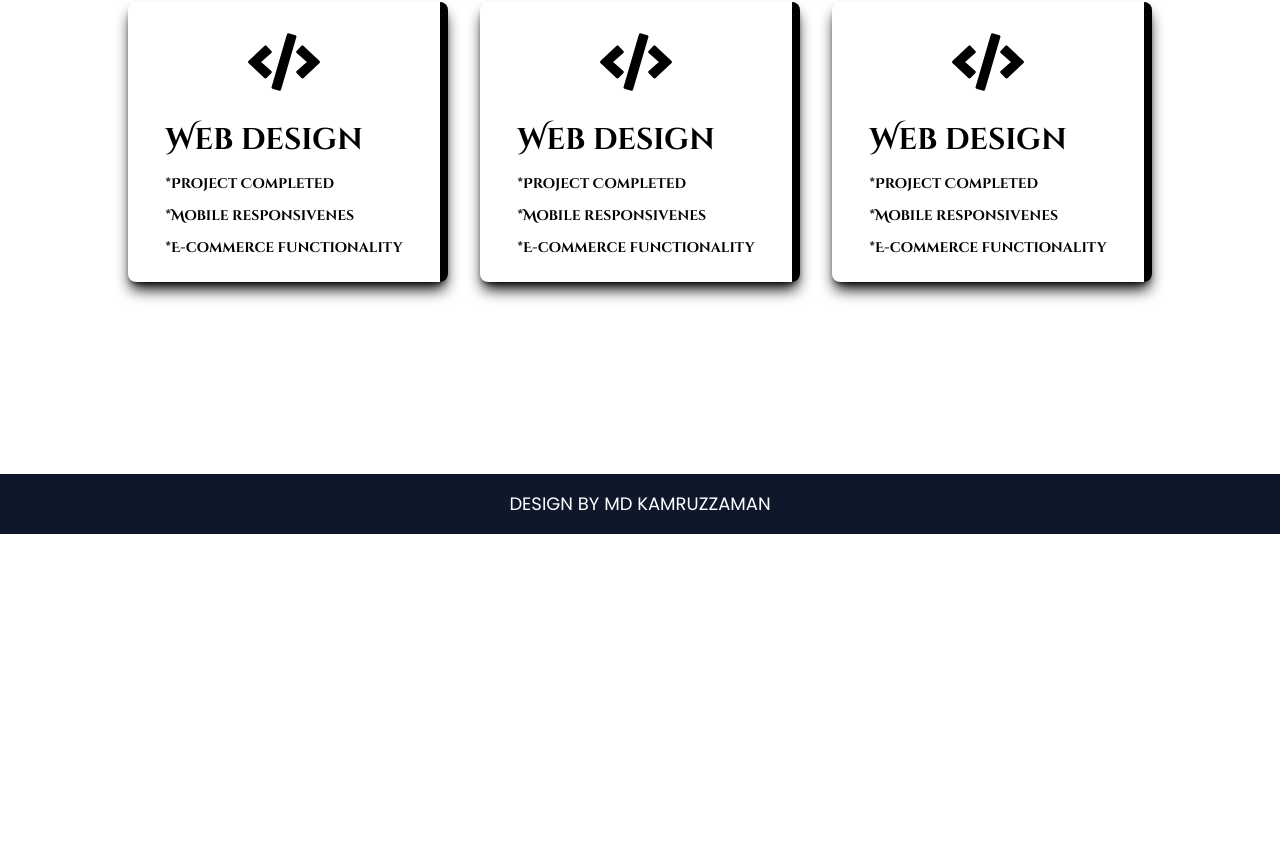
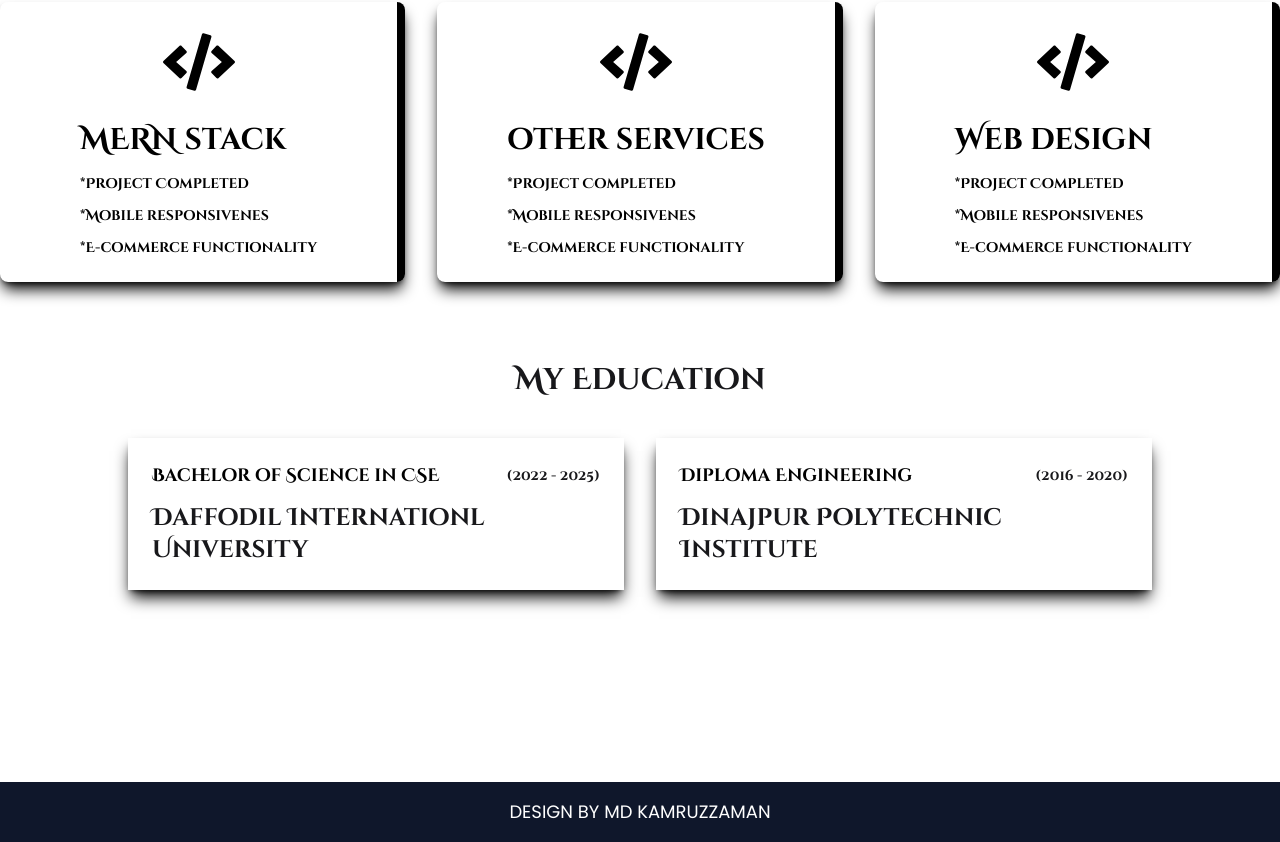
Before and after one commit to kamruzzaman1234/my-portfolio, a Next.js app: page /about in a window 1280 px wide. Shown: the part 720-1562 px from the top of the page. Before the commit the page ends 1254 px from the top, so only its background shows below. Built offline with nearby package versions, Linux system fonts and the light colour scheme.

Commit message:
EDUCATION CODE ADDED

```diff
--- a/app/about/page.js
+++ b/app/about/page.js
@@ -2,6 +2,8 @@
 
 import AboutDetails from "@/components/About/AboutDetails/AboutDetails";
 import AboutService from "@/components/About/AboutService/AboutService";
+import Education from "@/components/About/Education/Education";
+import Experience from "@/components/About/Experience/Experience";
 
 const { default: divider } = require("daisyui/components/divider");
 
@@ -10,6 +12,8 @@ const About = ()=>{
     <div className="pt-32 pb-28">
         <AboutDetails></AboutDetails>
         <AboutService></AboutService>
+        <Education></Education>
+        <Experience></Experience>
     </div>
 
     )
--- a/components/About/AboutService/AboutService.jsx
+++ b/components/About/AboutService/AboutService.jsx
@@ -17,8 +17,8 @@ const poppins = Poppins({
 
 const AboutService = ()=>{
     return(
-        <div className="py-20">
-            <div className="max-w-5xl w-full mx-auto">
+        <div className="pt-20">
+            <div className="max-w-7xl w-full mx-auto">
                 <div className="mb-10">
                     <h2 className={`${cinzel_decorative.className} text-3xl font-semibold text-center`}>My Quality Services</h2>
                 </div>
@@ -31,7 +31,7 @@ const AboutService = ()=>{
                         </div>
                         <div>
                             <h3 className={`${cinzel_decorative.className} text-3xl
-                            font-semibold text-black mb-4`}>Web design</h3>
+                            font-semibold text-black mb-4`}>MERN stack</h3>
                             <ul className="space-y-3" >
                                 <li className={`${cinzel_decorative.className}
                                 text-sm text-black font-bold`}>*Project Completed</li>
@@ -49,7 +49,7 @@ const AboutService = ()=>{
                         </div>
                         <div>
                             <h3 className={`${cinzel_decorative.className} text-3xl
-                            font-semibold text-black mb-4`}>Web design</h3>
+                            font-semibold text-black mb-4`}>other services</h3>
                             <ul className="space-y-3" >
                                 <li className={`${cinzel_decorative.className}
                                 text-sm text-black font-bold`}>*Project Completed</li>
--- /dev/null
+++ b/components/About/Education/Education.jsx
@@ -0,0 +1,48 @@
+"use client";
+
+import { Cinzel_Decorative } from "next/font/google";
+
+const cinzel_decorative = Cinzel_Decorative({
+    subsets: ["latin"],
+    weight: ["400", "700", "900"],
+    display: "swap"
+})
+
+
+const Education = ()=>{
+    return(
+        <div className="pt-20">
+            <div className="max-w-5xl w-full mx-auto">
+                 <div className="mb-10">
+                    <h2 className={`${cinzel_decorative.className} text-3xl font-semibold text-center`}>My Education</h2>
+                </div>
+                <div className="grid grid-cols-1 lg:grid-cols-2 gap-8">
+                    <div className="flex flex-col gap-3 px-6 py-6 shadow-lg shadow-black">
+                        <div className="flex justify-between items-center">
+                            <h3 className={`${cinzel_decorative.className}
+                            text-lg text-black font-bold`}>Bachelor of Science in CSE</h3>
+                            <h3 className={`${cinzel_decorative.className} text-sm
+                             font-semibold`}>(2022 - 2025)</h3>
+                        </div>
+                        <div>
+                            <h2 className={`${cinzel_decorative.className} text-2xl font-semibold`}>Daffodil Internationl University</h2>
+                        </div>
+                    </div>
+                     <div className="flex flex-col gap-3 px-6 py-6 shadow-lg shadow-black">
+                        <div className="flex justify-between items-center">
+                            <h3 className={`${cinzel_decorative.className}
+                            text-lg text-black font-bold`}>Diploma Engineering</h3>
+                            <h3 className={`${cinzel_decorative.className} text-sm
+                             font-semibold`}>(2016 - 2020)</h3>
+                        </div>
+                        <div>
+                            <h2 className={`${cinzel_decorative.className} text-2xl font-semibold`}>Dinajpur Polytechnic Institute</h2>
+                        </div>
+                    </div>
+                </div>
+            </div>
+        </div>
+    )
+}
+
+export default Education;
--- /dev/null
+++ b/components/About/Experience/Experience.jsx
@@ -0,0 +1,11 @@
+"use client";
+
+const Experience  =()=>{
+    return(
+        <div className="pt-20">
+
+        </div>
+    )
+}
+
+export default Experience;
```
